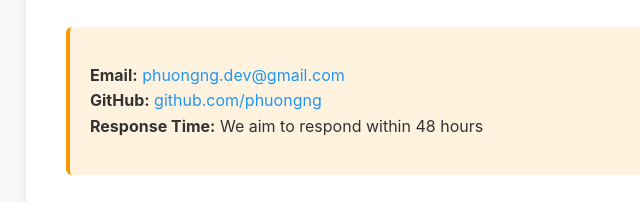
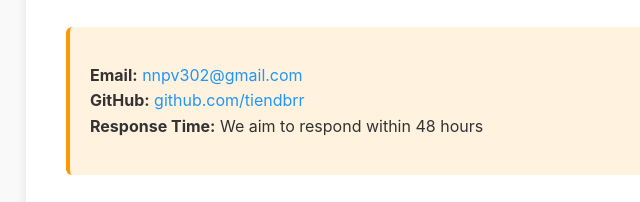
Before and after one commit to tiendbrr/calculator-policy, a plain HTML site: page terms-of-service.html in a window 1280 px wide. Shown: the part 3123-3325 px from the top of the page, 214-854 px from the left. Drawn offline with Linux system fonts and the light colour scheme.

Commit message:
Update terms-of-service.html

```diff
--- a/terms-of-service.html
+++ b/terms-of-service.html
@@ -183,8 +183,8 @@
 
         <div class="contact-info">
             <p>
-                <strong>Email:</strong> <a href="mailto:phuongng.dev@gmail.com">phuongng.dev@gmail.com</a><br>
-                <strong>GitHub:</strong> <a href="https://github.com/phuongng" target="_blank">github.com/phuongng</a><br>
+                <strong>Email:</strong> <a href="mailto:nnpv302@gmail.com">nnpv302@gmail.com</a><br>
+                <strong>GitHub:</strong> <a href="https://github.com/tiendbrr/" target="_blank">github.com/tiendbrr</a><br>
                 <strong>Response Time:</strong> We aim to respond within 48 hours
             </p>
         </div>
```
